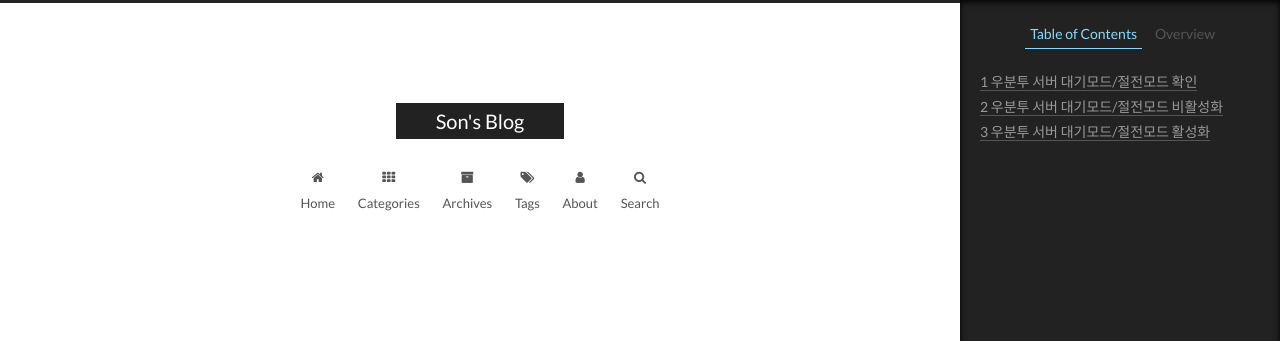
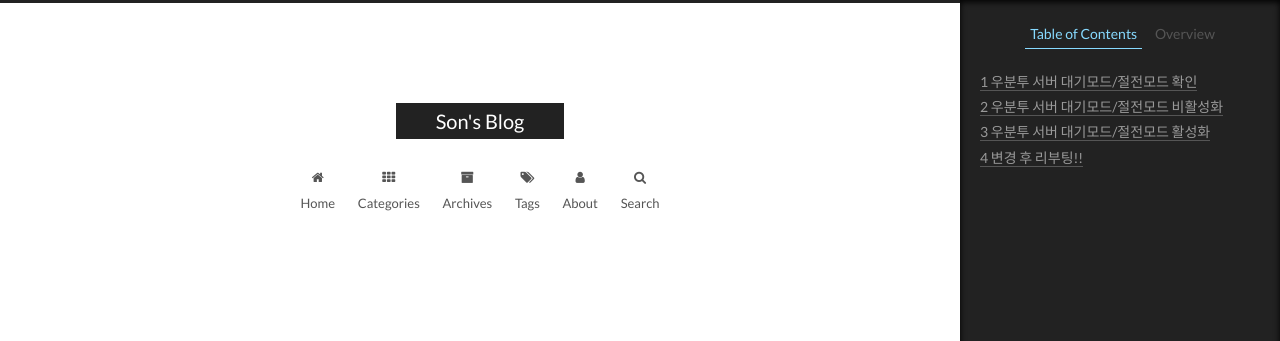
Before and after one commit to son-pistachio/son-pistachio.github.io, a Jekyll site: the page built from _posts/2022-09-15-우분투 서버 대기모드.절전모드 관리.md, in a window 1280 px wide. Shown: the top 341 px of the page. Built offline with Jekyll 4.4.1, drawn with Linux system fonts in a browser that asks for light colours; grey boxes are pictures that could not be loaded.

Commit message:
Update 2022-09-15-우분투 서버 대기모드.절전모드 관리.md

````diff
--- a/_posts/2022-09-15-우분투 서버 대기모드.절전모드 관리.md
+++ b/_posts/2022-09-15-우분투 서버 대기모드.절전모드 관리.md
@@ -80,7 +80,7 @@ systemctl unmask sleep.target suspend.target hibernate.target hybrid-sleep.targe
 ```
 
 
-변경 후 리부팅!!
+## 변경 후 리부팅!!
 ```
 sudo shutdown -r
 ```
````
